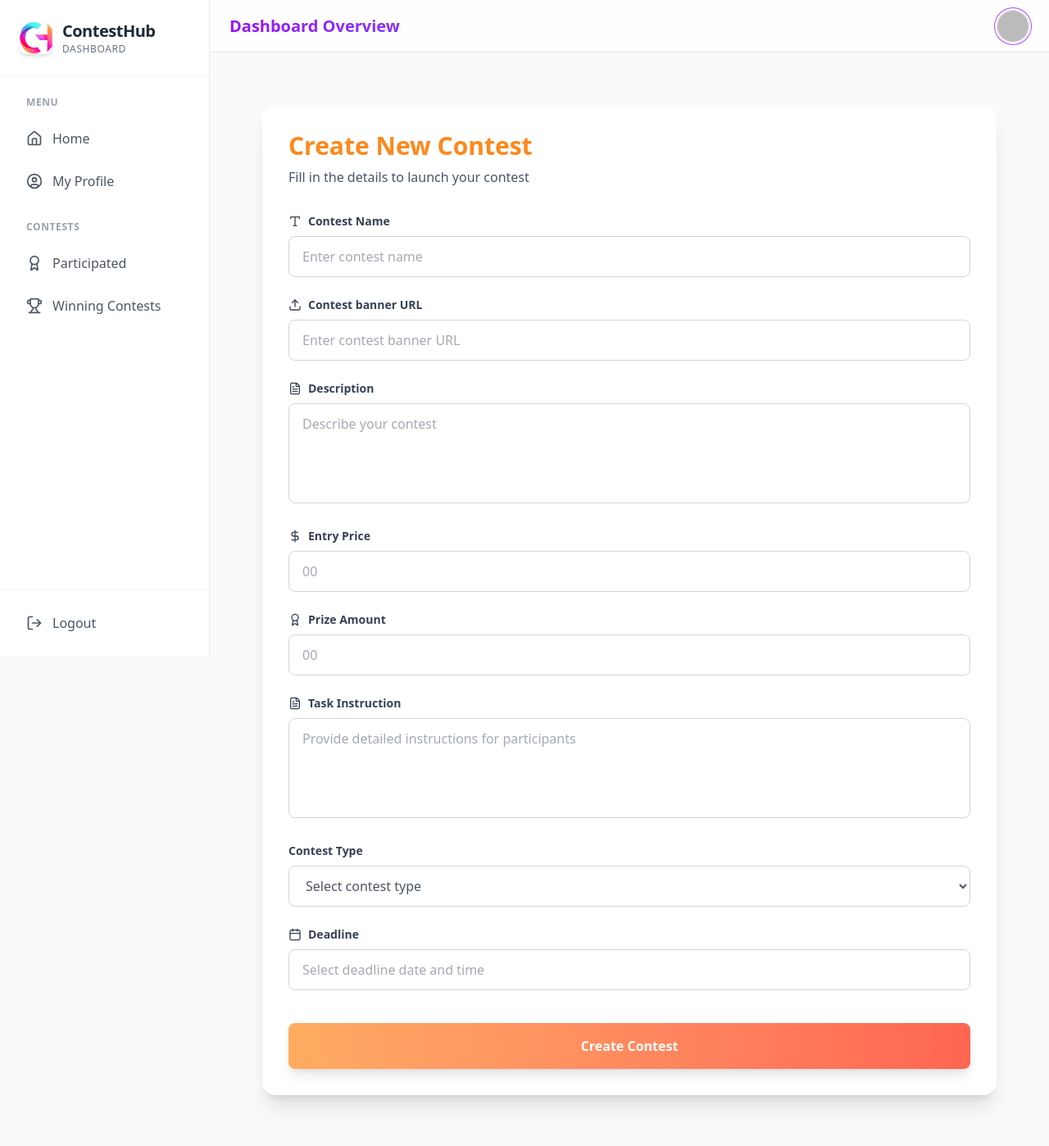
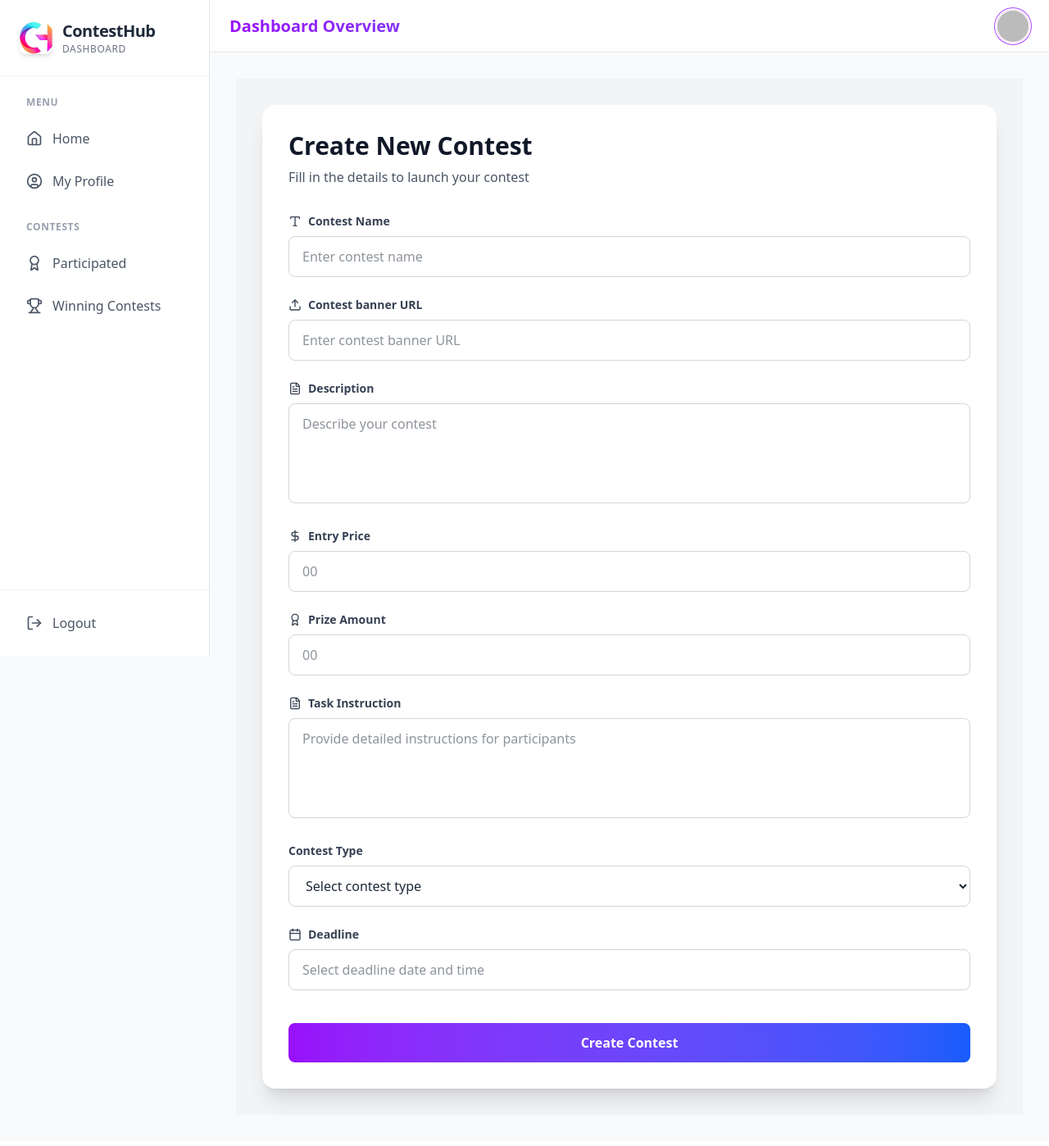
Before and after one commit to rashel-dev/ContestHub-client, a React (Vite) app: page /dashboard/create-contest in a window 1280 px wide. Shown: the whole page at 82% size. Built offline with nearby package versions, Linux system fonts and the light colour scheme; no server answers; sample sign-in values are in the browser's storage.

Commit message:
improve ui in the create contest page

```diff
--- a/src/Pages/Dashboard/CreateContest/CreateContest.jsx
+++ b/src/Pages/Dashboard/CreateContest/CreateContest.jsx
@@ -1,4 +1,4 @@
-import React from "react";
+import React, { useState } from "react";
 import { Upload, Calendar, DollarSign, Award, FileText, Type } from "lucide-react";
 import { useForm, Controller } from "react-hook-form";
 import DatePicker from "react-datepicker";
@@ -8,6 +8,7 @@ import useAuth from "../../../Hooks/useAuth";
 import useAxiosSecure from "../../../Hooks/useAxiosSecure";
 
 const CreateContest = () => {
+    const [isSubmitting, setIsSubmitting] = useState(false);
     const { user } = useAuth();
     const {
         register,
@@ -37,6 +38,7 @@ const CreateContest = () => {
             confirmButtonText: "Yes, create it!",
         }).then((result) => {
             if (result.isConfirmed) {
+                setIsSubmitting(true);
                 // save the contest info to the database
                 axiosSecure
                     .post("/contests", data)
@@ -55,25 +57,28 @@ const CreateContest = () => {
                             title: "Error!",
                             text: "There was an error creating your contest. Please try again later.",
                             icon: "error",
-                        })
+                        });
                         console.error("Error creating contest:", error);
+                    })
+                    .finally(() => {
+                        setIsSubmitting(false);
                     });
             }
         });
     };
 
     return (
-        <div className="min-h-screen dark:bg-gray-600 py-8 px-4">
+        <div className="min-h-screen bg-gray-100 dark:bg-gray-900 py-8 px-4 transition-colors duration-300">
             <div className="max-w-4xl mx-auto">
-                <div className="bg-white rounded-2xl shadow-xl p-8">
+                <div className="bg-white dark:bg-gray-800 rounded-2xl shadow-xl p-8">
                     <div className="mb-8">
-                        <h1 className="text-3xl font-bold text-primary mb-2">Create New Contest</h1>
-                        <p className="text-gray-600">Fill in the details to launch your contest</p>
+                        <h1 className="text-3xl font-bold text-gray-900 dark:text-gray-100 mb-2">Create New Contest</h1>
+                        <p className="text-gray-600 dark:text-gray-400">Fill in the details to launch your contest</p>
                     </div>
 
                     <form onSubmit={handleSubmit(handleContestCreation)} className="space-y-6">
                         <div>
-                            <label className="flex items-center text-sm font-semibold text-gray-700 mb-2">
+                            <label className="flex items-center text-sm font-semibold text-gray-700 dark:text-gray-300 mb-2">
                                 <Type className="w-4 h-4 mr-2" />
                                 Contest Name
                             </label>
@@ -81,13 +86,13 @@ const CreateContest = () => {
                                 type="text"
                                 {...register("contestName", { required: true })}
                                 placeholder="Enter contest name"
-                                className="w-full px-4 py-3 border text-gray-600 border-gray-300 rounded-lg focus:ring-2 focus:ring-purple-500 focus:border-transparent outline-none transition"
+                                className="w-full px-4 py-3 border bg-white dark:bg-gray-700 text-gray-800 dark:text-gray-200 border-gray-300 dark:border-gray-600 rounded-lg focus:ring-2 focus:ring-purple-500 focus:border-transparent outline-none transition"
                             />
                         </div>
                         {errors.contestName && <p className="text-red-500 text-sm mt-2">Please enter a contest name</p>}
 
                         <div>
-                            <label className="flex items-center text-sm font-semibold text-gray-700 mb-2">
+                            <label className="flex items-center text-sm font-semibold text-gray-700 dark:text-gray-300 mb-2">
                                 <Upload className="w-4 h-4 mr-2" />
                                 Contest banner URL
                             </label>
@@ -95,13 +100,13 @@ const CreateContest = () => {
                                 type="url"
                                 {...register("contestBanner", { required: true })}
                                 placeholder="Enter contest banner URL"
-                                className="w-full px-4 py-3 border text-gray-600 border-gray-300 rounded-lg focus:ring-2 focus:ring-purple-500 focus:border-transparent outline-none transition"
+                                className="w-full px-4 py-3 border bg-white dark:bg-gray-700 text-gray-800 dark:text-gray-200 border-gray-300 dark:border-gray-600 rounded-lg focus:ring-2 focus:ring-purple-500 focus:border-transparent outline-none transition"
                             />
                         </div>
                         {errors.contestBanner && <p className="text-red-500 text-sm mt-2">Please upload a contest banner</p>}
 
                         <div>
-                            <label className="flex items-center text-sm font-semibold text-gray-700 mb-2">
+                            <label className="flex items-center text-sm font-semibold text-gray-700 dark:text-gray-300 mb-2">
                                 <FileText className="w-4 h-4 mr-2" />
                                 Description
                             </label>
@@ -109,13 +114,13 @@ const CreateContest = () => {
                                 {...register("description", { required: true })}
                                 placeholder="Describe your contest"
                                 rows="4"
-                                className="w-full px-4 py-3 border text-gray-600 border-gray-300 rounded-lg focus:ring-2 focus:ring-purple-500 focus:border-transparent outline-none transition resize-none"
+                                className="w-full px-4 py-3 border bg-white dark:bg-gray-700 text-gray-800 dark:text-gray-200 border-gray-300 dark:border-gray-600 rounded-lg focus:ring-2 focus:ring-purple-500 focus:border-transparent outline-none transition resize-none"
                             />
                         </div>
                         {errors.description && <p className="text-red-500 text-sm mt-2">Please enter a description</p>}
 
                         <div>
-                            <label className="flex items-center text-sm font-semibold text-gray-700 mb-2">
+                            <label className="flex items-center text-sm font-semibold text-gray-700 dark:text-gray-300 mb-2">
                                 <DollarSign className="w-4 h-4 mr-2" />
                                 Entry Price
                             </label>
@@ -123,12 +128,12 @@ const CreateContest = () => {
                                 type="number"
                                 {...register("entryPrice", { required: true })}
                                 placeholder="00"
-                                className="w-full px-4 py-3 border text-gray-600 border-gray-300 rounded-lg focus:ring-2 focus:ring-purple-500 focus:border-transparent outline-none transition"
+                                className="w-full px-4 py-3 border bg-white dark:bg-gray-700 text-gray-800 dark:text-gray-200 border-gray-300 dark:border-gray-600 rounded-lg focus:ring-2 focus:ring-purple-500 focus:border-transparent outline-none transition"
                             />
                         </div>
                         {errors.entryPrice && <p className="text-red-500 text-sm mt-2">Please enter an entry price</p>}
                         <div>
-                            <label className="flex items-center text-sm font-semibold text-gray-700 mb-2">
+                            <label className="flex items-center text-sm font-semibold text-gray-700 dark:text-gray-300 mb-2">
                                 <Award className="w-4 h-4 mr-2" />
                                 Prize Amount
                             </label>
@@ -136,13 +141,13 @@ const CreateContest = () => {
                                 type="number"
                                 {...register("prizeAmount", { required: true })}
                                 placeholder="00"
-                                className="w-full px-4 py-3 border text-gray-600 border-gray-300 rounded-lg focus:ring-2 focus:ring-purple-500 focus:border-transparent outline-none transition"
+                                className="w-full px-4 py-3 border bg-white dark:bg-gray-700 text-gray-800 dark:text-gray-200 border-gray-300 dark:border-gray-600 rounded-lg focus:ring-2 focus:ring-purple-500 focus:border-transparent outline-none transition"
                             />
                         </div>
                         {errors.prizeAmount && <p className="text-red-500 text-sm mt-2">Please enter a prize amount</p>}
 
                         <div>
-                            <label className="flex items-center text-sm font-semibold text-gray-700 mb-2">
+                            <label className="flex items-center text-sm font-semibold text-gray-700 dark:text-gray-300 mb-2">
                                 <FileText className="w-4 h-4 mr-2" />
                                 Task Instruction
                             </label>
@@ -150,16 +155,16 @@ const CreateContest = () => {
                                 {...register("taskInstruction", { required: true })}
                                 placeholder="Provide detailed instructions for participants"
                                 rows="4"
-                                className="w-full px-4 py-3 border text-gray-600 border-gray-300 rounded-lg focus:ring-2 focus:ring-purple-500 focus:border-transparent outline-none transition resize-none"
+                                className="w-full px-4 py-3 border bg-white dark:bg-gray-700 text-gray-800 dark:text-gray-200 border-gray-300 dark:border-gray-600 rounded-lg focus:ring-2 focus:ring-purple-500 focus:border-transparent outline-none transition resize-none"
                             />
                             {errors.taskInstruction && <p className="text-red-500 text-sm mt-2">Please enter a task instruction</p>}
                         </div>
 
                         <div>
-                            <label className="flex items-center text-sm font-semibold text-gray-700 mb-2">Contest Type</label>
+                            <label className="flex items-center text-sm font-semibold text-gray-700 dark:text-gray-300 mb-2">Contest Type</label>
                             <select
                                 {...register("contestCategory", { required: true })}
-                                className="w-full px-4 py-3 border text-gray-600 border-gray-300 rounded-lg focus:ring-2 focus:ring-purple-500 focus:border-transparent outline-none transition"
+                                className="w-full px-4 py-3 border bg-white dark:bg-gray-700 text-gray-800 dark:text-gray-200 border-gray-300 dark:border-gray-600 rounded-lg focus:ring-2 focus:ring-purple-500 focus:border-transparent outline-none transition"
                             >
                                 <option value="">Select contest type</option>
                                 <option value="Education">Education</option>
@@ -177,7 +182,7 @@ const CreateContest = () => {
                         </div>
 
                         <div>
-                            <label className="flex items-center text-sm font-semibold text-gray-700 mb-2">
+                            <label className="flex items-center text-sm font-semibold text-gray-700 dark:text-gray-300 mb-2">
                                 <Calendar className="w-4 h-4 mr-2" />
                                 Deadline
                             </label>
@@ -195,7 +200,7 @@ const CreateContest = () => {
                                         dateFormat="MMMM d, yyyy h:mm aa"
                                         minDate={new Date()}
                                         placeholderText="Select deadline date and time"
-                                        className="w-full px-4 py-3 border text-gray-600 border-gray-300 rounded-lg focus:ring-2 focus:ring-purple-500 focus:border-transparent outline-none transition"
+                                        className="w-full px-4 py-3 border bg-white dark:bg-gray-700 text-gray-800 dark:text-gray-200 border-gray-300 dark:border-gray-600 rounded-lg focus:ring-2 focus:ring-purple-500 focus:border-transparent outline-none transition"
                                         wrapperClassName="w-full"
                                     />
                                 )}
@@ -206,9 +211,10 @@ const CreateContest = () => {
                         <div className="pt-4">
                             <button
                                 type="submit"
-                                className="w-full bg-linear-to-r from-primary/70 to-accent text-white font-semibold py-4 rounded-lg hover:from-purple-700 hover:to-blue-700 transition duration-300 shadow-lg hover:shadow-xl"
+                                disabled={isSubmitting}
+                                className="w-full bg-linear-to-r from-purple-600 to-blue-600 text-white font-semibold py-3 rounded-lg hover:shadow-lg hover:shadow-purple-500/30 transition-all duration-300 transform hover:-translate-y-1 disabled:cursor-not-allowed disabled:opacity-70"
                             >
-                                Create Contest
+                                {isSubmitting ? <span className="loading loading-spinner"></span> : "Create Contest"}
                             </button>
                         </div>
                     </form>
```
